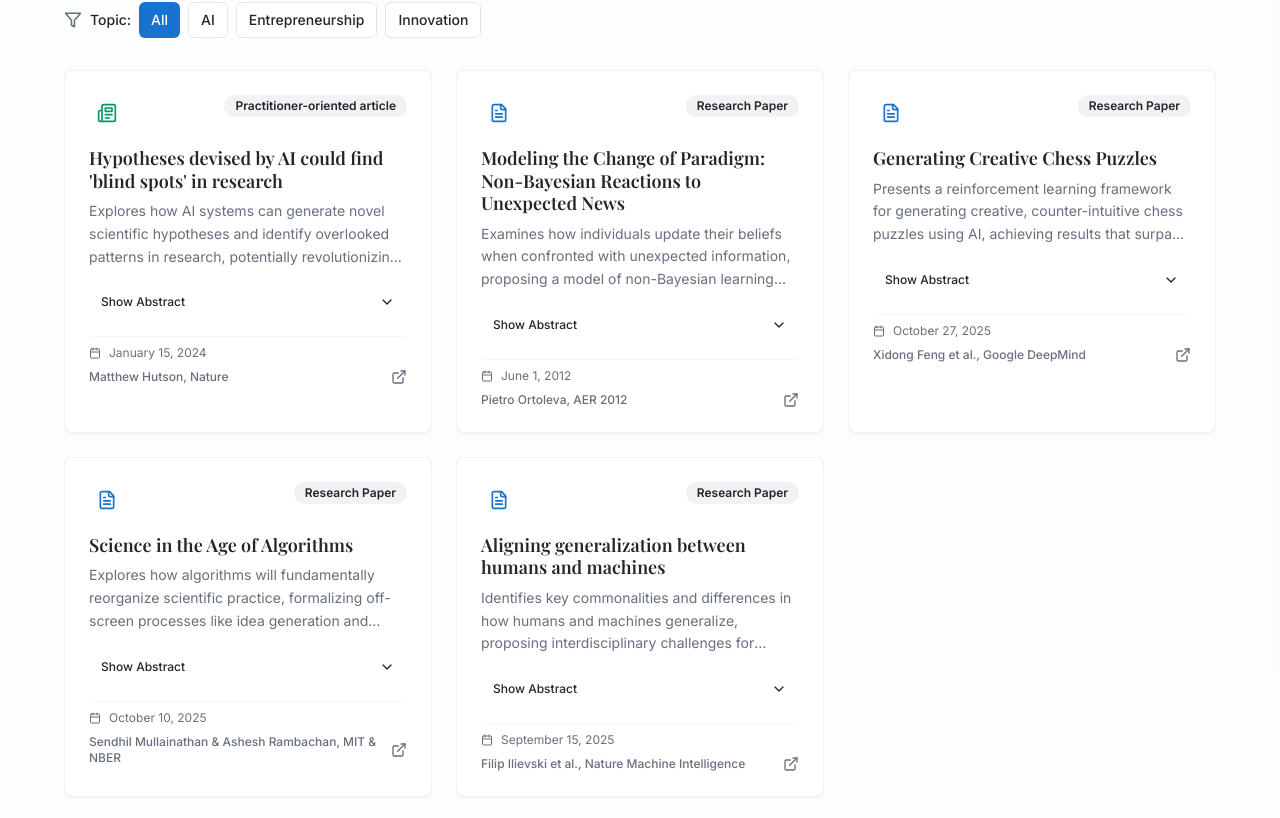
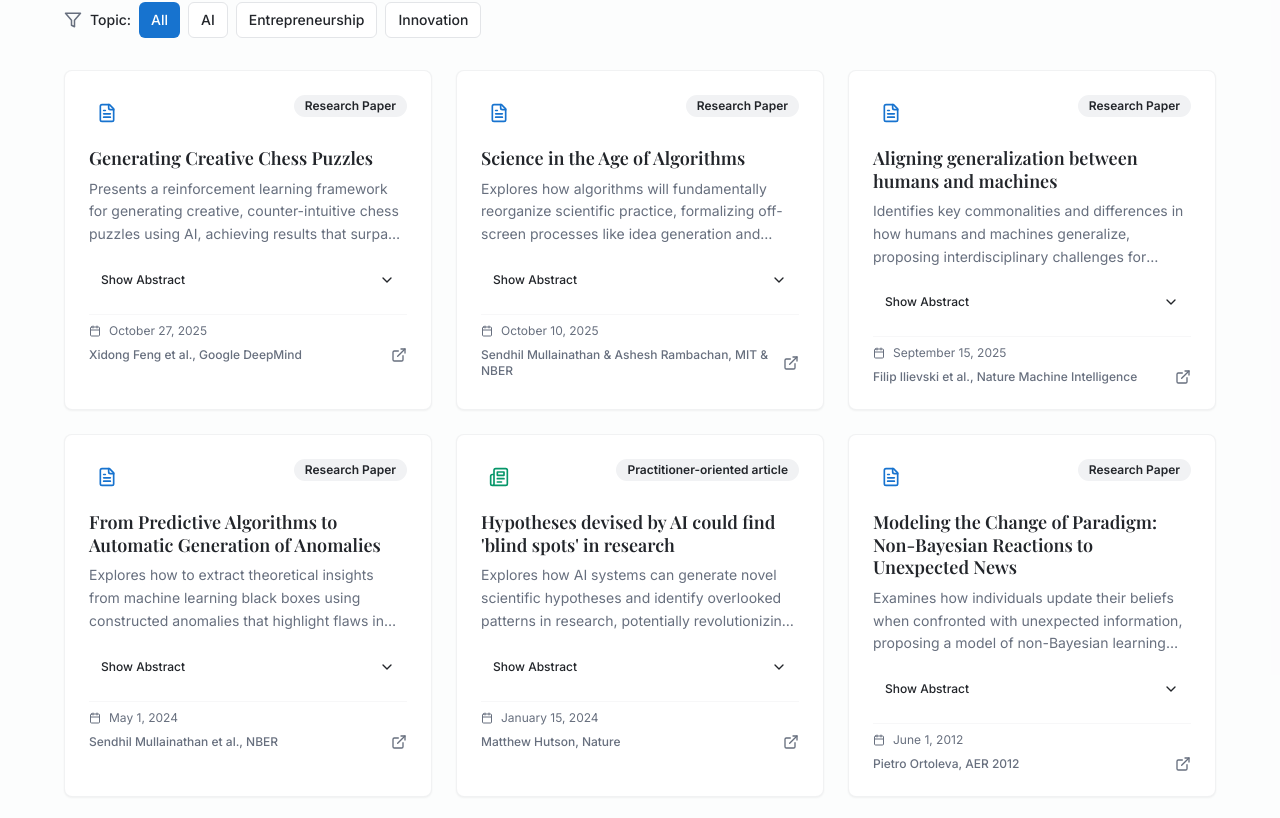
Before and after one commit to MessineseDanilo/innovate-academics, a React (Vite) app: page /insights in a window 1280 px wide. Shown: the part 342-1160 px from the top of the page. Built offline with nearby package versions, Linux system fonts and the light colour scheme; the HTML template or start-up script is replaced by a standard one.

Commit message:
Add new paper and sort insights

```diff
--- a/src/components/CuratedInsights.tsx
+++ b/src/components/CuratedInsights.tsx
@@ -12,32 +12,6 @@ const CuratedInsights = () => {
   const [expandedAbstracts, setExpandedAbstracts] = useState<Set<number>>(new Set());
 
   const insights = [
-    {
-      type: "article",
-      icon: Newspaper,
-      title: "Hypotheses devised by AI could find 'blind spots' in research",
-      description: "Explores how AI systems can generate novel scientific hypotheses and identify overlooked patterns in research, potentially revolutionizing scientific discovery.",
-      abstract: "Scientists are exploring the use of AI systems to automatically generate scientific hypotheses, potentially identifying overlooked patterns and 'blind spots' in research. These AI tools analyze vast amounts of scientific literature and data to propose novel hypotheses that human researchers might miss, offering a new approach to accelerate scientific discovery and address biases in research focus.",
-      author: "Matthew Hutson, Nature",
-      date: new Date("2024-01-15"),
-      link: "#",
-      color: "text-emerald-600",
-      badge: "Practitioner-oriented article",
-      topics: ["AI", "Innovation"],
-    },
-    {
-      type: "paper",
-      icon: FileText,
-      title: "Modeling the Change of Paradigm: Non-Bayesian Reactions to Unexpected News",
-      description: "Examines how individuals update their beliefs when confronted with unexpected information, proposing a model of non-Bayesian learning that captures paradigm shifts in thinking.",
-      abstract: "This paper proposes a model of non-Bayesian learning to capture how individuals update their beliefs when confronted with unexpected information. The model shows that individuals may exhibit paradigm shifts in their thinking, radically changing their beliefs in response to surprising evidence. This framework provides insights into phenomena such as scientific revolutions, political realignments, and market crashes, where conventional Bayesian updating fails to explain observed behavior.",
-      author: "Pietro Ortoleva, AER 2012",
-      date: new Date("2012-06-01"),
-      link: "#",
-      color: "text-primary",
-      badge: "Research Paper",
-      topics: ["Innovation", "Entrepreneurship"],
-    },
     {
       type: "paper",
       icon: FileText,
@@ -76,6 +50,45 @@ const CuratedInsights = () => {
       color: "text-primary",
       badge: "Research Paper",
       topics: ["AI", "Innovation"],
+    },
+    {
+      type: "paper",
+      icon: FileText,
+      title: "From Predictive Algorithms to Automatic Generation of Anomalies",
+      description: "Explores how to extract theoretical insights from machine learning black boxes using constructed anomalies that highlight flaws in existing theories and spur new developments.",
+      abstract: "Machine learning algorithms can find predictive signals that researchers fail to notice; yet they are notoriously hard-to-interpret. How can we extract theoretical insights from these black boxes? History provides a clue. Facing a similar problem – how to extract theoretical insights from their intuitions – researchers often turned to 'anomalies:' constructed examples that highlight flaws in an existing theory and spur the development of new ones. This paper develops a framework for automatically generating anomalies from predictive algorithms to bridge the gap between machine learning's predictive power and theoretical understanding.",
+      author: "Sendhil Mullainathan et al., NBER",
+      date: new Date("2024-05-01"),
+      link: "https://www.nber.org/system/files/working_papers/w32422/w32422.pdf",
+      color: "text-primary",
+      badge: "Research Paper",
+      topics: ["AI", "Innovation"],
+    },
+    {
+      type: "article",
+      icon: Newspaper,
+      title: "Hypotheses devised by AI could find 'blind spots' in research",
+      description: "Explores how AI systems can generate novel scientific hypotheses and identify overlooked patterns in research, potentially revolutionizing scientific discovery.",
+      abstract: "Scientists are exploring the use of AI systems to automatically generate scientific hypotheses, potentially identifying overlooked patterns and 'blind spots' in research. These AI tools analyze vast amounts of scientific literature and data to propose novel hypotheses that human researchers might miss, offering a new approach to accelerate scientific discovery and address biases in research focus.",
+      author: "Matthew Hutson, Nature",
+      date: new Date("2024-01-15"),
+      link: "#",
+      color: "text-emerald-600",
+      badge: "Practitioner-oriented article",
+      topics: ["AI", "Innovation"],
+    },
+    {
+      type: "paper",
+      icon: FileText,
+      title: "Modeling the Change of Paradigm: Non-Bayesian Reactions to Unexpected News",
+      description: "Examines how individuals update their beliefs when confronted with unexpected information, proposing a model of non-Bayesian learning that captures paradigm shifts in thinking.",
+      abstract: "This paper proposes a model of non-Bayesian learning to capture how individuals update their beliefs when confronted with unexpected information. The model shows that individuals may exhibit paradigm shifts in their thinking, radically changing their beliefs in response to surprising evidence. This framework provides insights into phenomena such as scientific revolutions, political realignments, and market crashes, where conventional Bayesian updating fails to explain observed behavior.",
+      author: "Pietro Ortoleva, AER 2012",
+      date: new Date("2012-06-01"),
+      link: "#",
+      color: "text-primary",
+      badge: "Research Paper",
+      topics: ["Innovation", "Entrepreneurship"],
     },
   ];
 
```
